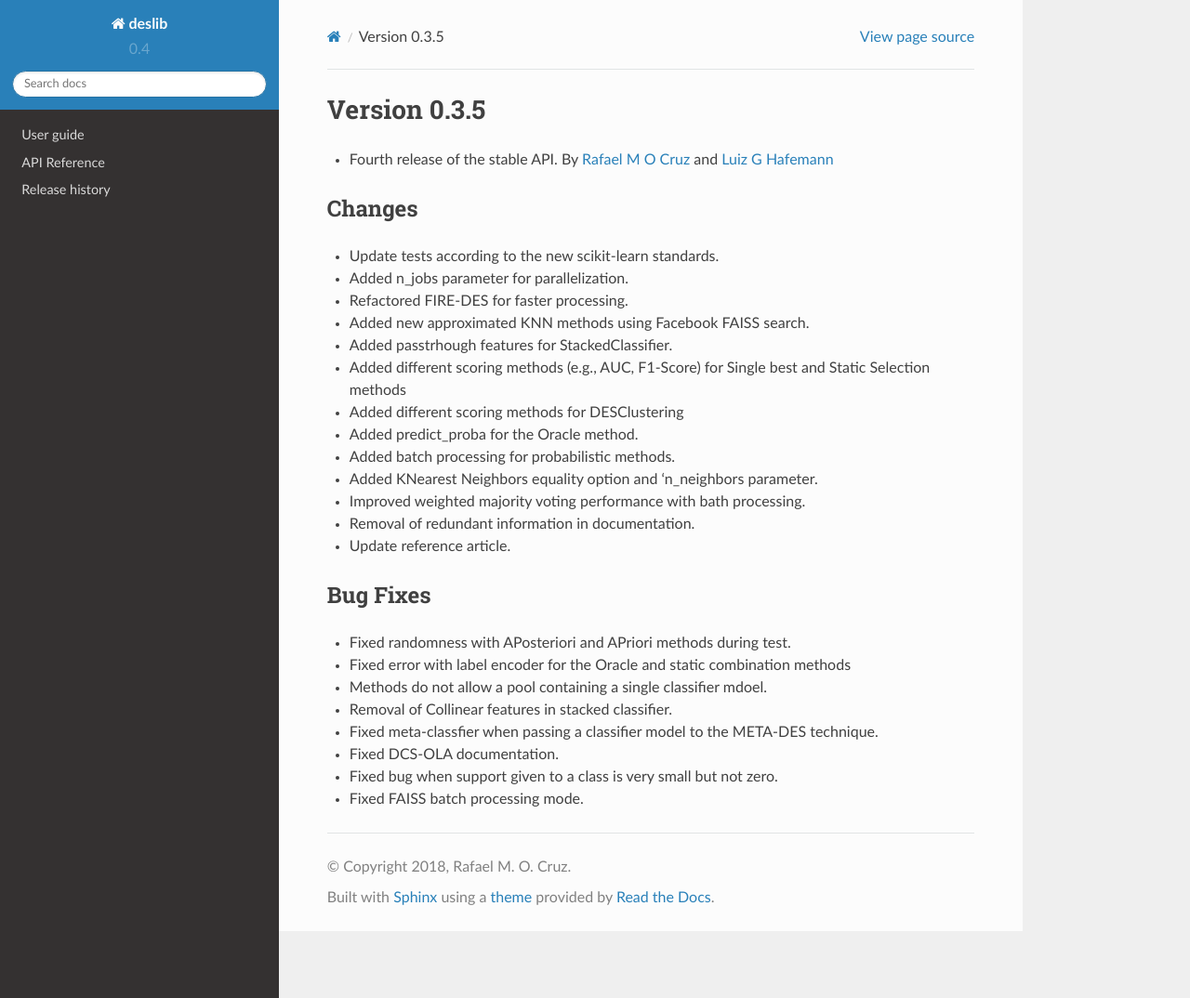
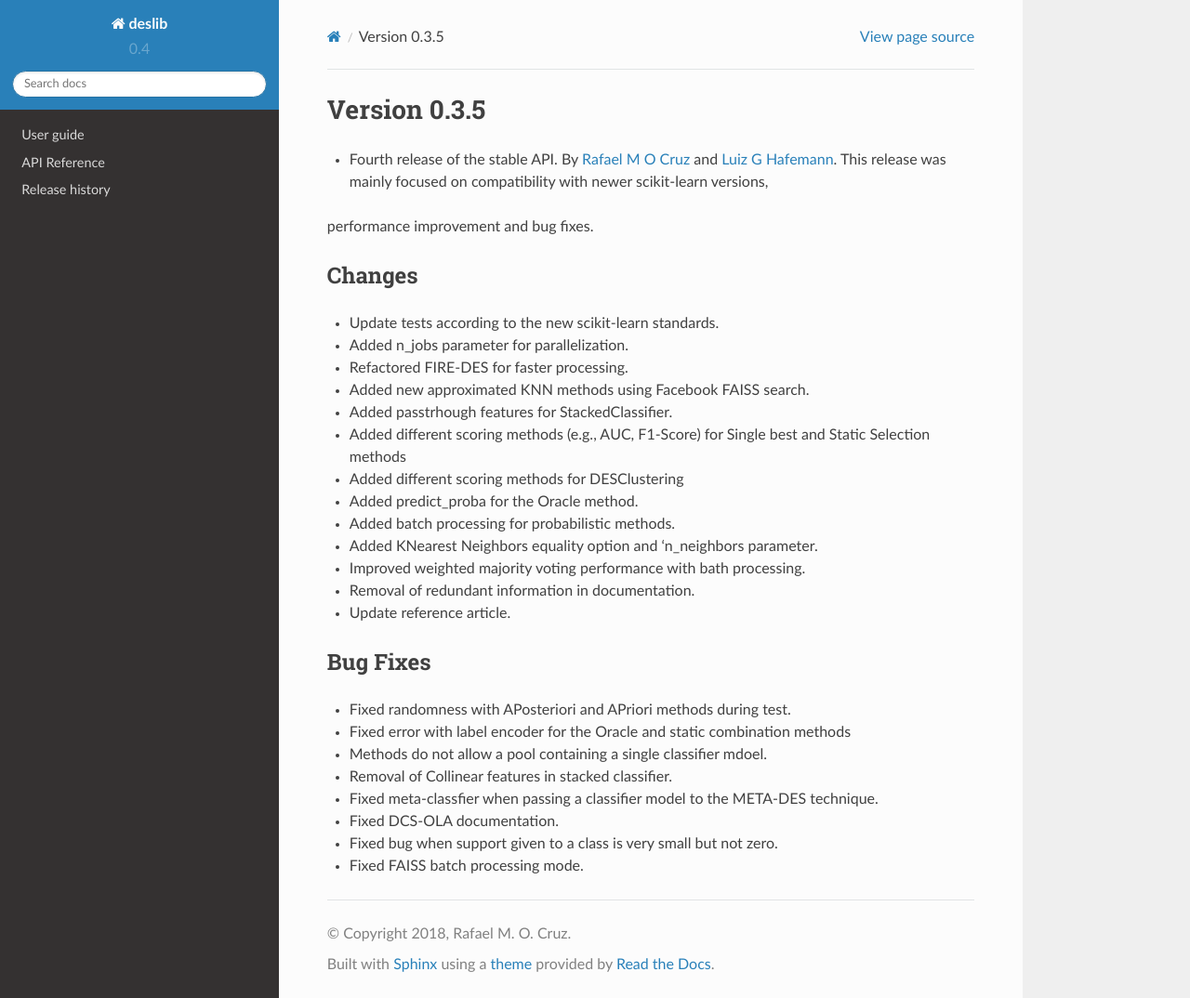
Before and after one commit to scikit-learn-contrib/DESlib, a Sphinx documentation site: the page built from docs/news/v0.3.5.rst, in a window 1280 px wide and 1074 px high. Shown: the whole window at 93% size. Built offline with Sphinx 7.4.7 and the Read the Docs theme 2.0.0, drawn with Linux system fonts in a browser that asks for light colours; pages that are not in the unit, such as notebooks, are missing from menus.

Commit message:
update what's new versioning

```diff
--- a/docs/news/v0.3.5.rst
+++ b/docs/news/v0.3.5.rst
@@ -1,7 +1,8 @@
 Version 0.3.5
 =============
 
-- Fourth release of the stable API. By `Rafael M O Cruz`_  and `Luiz G Hafemann`_
+- Fourth release of the stable API. By `Rafael M O Cruz`_  and `Luiz G Hafemann`_. This release was mainly focused on compatibility with newer scikit-learn versions,
+performance improvement and bug fixes.
 
 Changes
 ~~~~~~~~~~~~~~~~~~~~~
```
